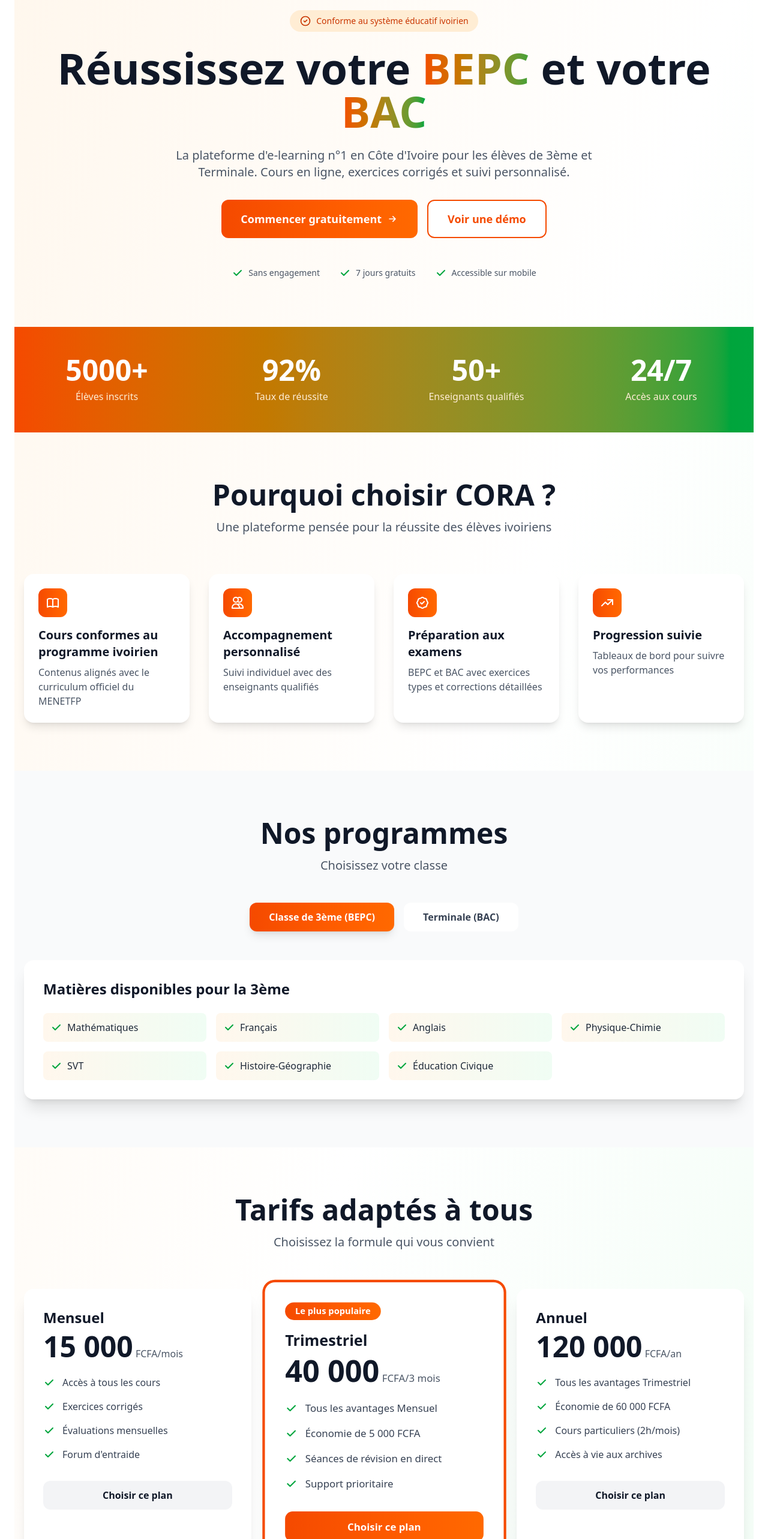
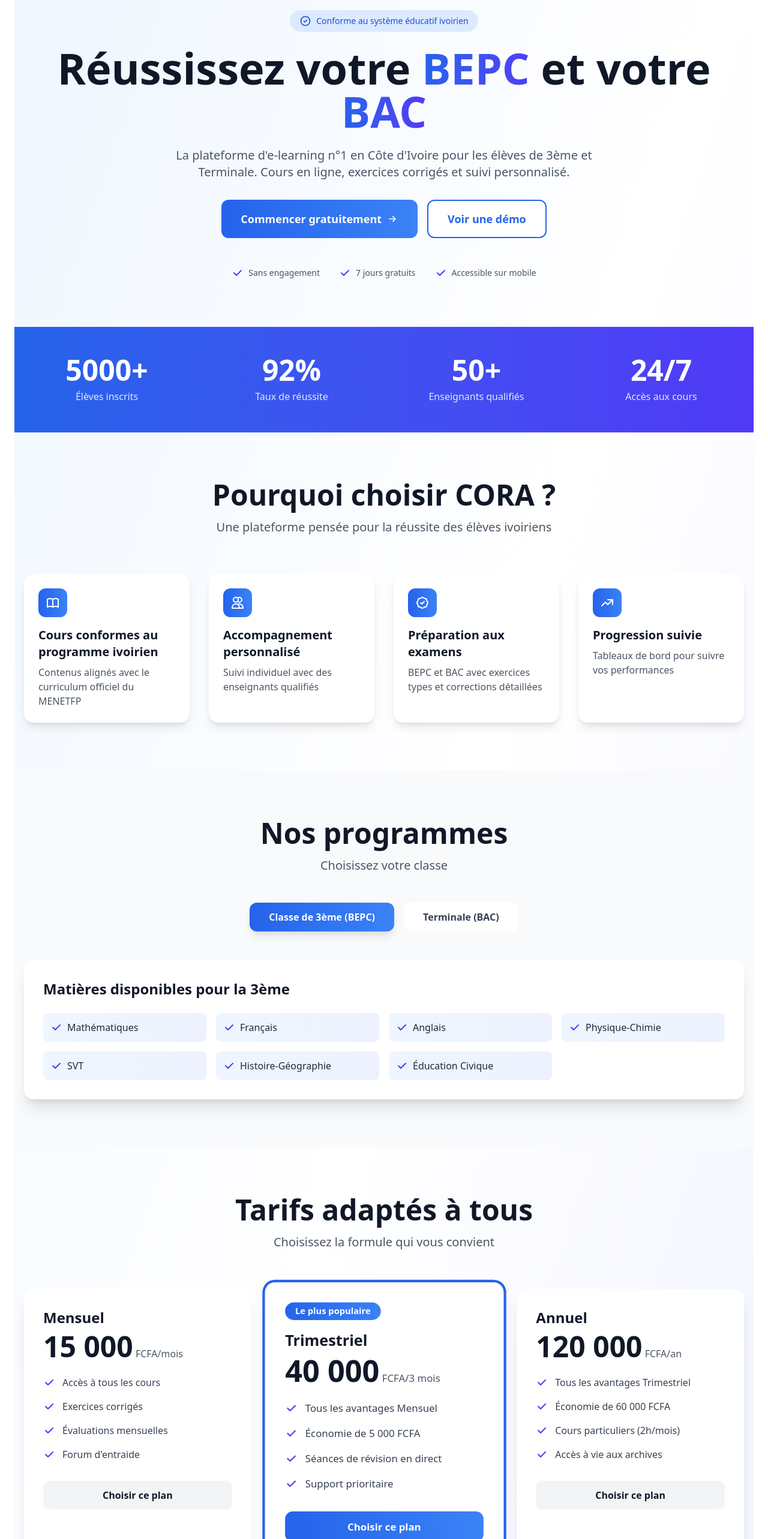
Before and after one commit to Pirate-Yori/CORA, a Vue app in the folder cora-frontend/: page /home in a window 1280 px wide. Shown: the part 200-2766 px from the top of the page at 60% size. Built offline with nearby package versions, Linux system fonts and the light colour scheme.

Commit message:
[UPDATE] Changement de la couleur de orange-vert à bleu-indigo

```diff
--- a/cora-frontend/src/views/home/DashboardView.vue
+++ b/cora-frontend/src/views/home/DashboardView.vue
@@ -1,12 +1,12 @@
 <template>
-  <div class="min-h-screen bg-linear-to-br from-orange-50 via-white to-green-50">
+  <div class="min-h-screen bg-linear-to-br from-primary-50 via-white to-indigo-50">
     <!-- Navigation -->
 
 
     <!-- Hero Section -->
     <section class="pt-32 pb-20 px-4">
       <div class="max-w-7xl mx-auto text-center">
-        <div class="inline-flex items-center space-x-2 bg-orange-100 text-orange-700 px-4 py-2 rounded-full mb-6">
+        <div class="inline-flex items-center space-x-2 bg-primary-100 text-primary-700 px-4 py-2 rounded-full mb-6">
           <svg class="w-5 h-5" fill="none" stroke="currentColor" viewBox="0 0 24 24">
             <path stroke-linecap="round" stroke-linejoin="round" stroke-width="2" d="M9 12l2 2 4-4m6 2a9 9 0 11-18 0 9 9 0 0118 0z"/>
           </svg>
@@ -15,9 +15,9 @@
 
         <h1 class="text-5xl md:text-7xl font-bold text-gray-900 mb-6">
           Réussissez votre
-          <span class="bg-linear-to-r from-orange-600 to-green-600 bg-clip-text text-transparent"> BEPC </span>
+          <span class="bg-linear-to-r from-primary-600 to-indigo-600 bg-clip-text text-transparent"> BEPC </span>
           et votre
-          <span class="bg-linear-to-r from-orange-600 to-green-600 bg-clip-text text-transparent"> BAC</span>
+          <span class="bg-linear-to-r from-primary-600 to-indigo-600 bg-clip-text text-transparent"> BAC</span>
         </h1>
 
         <p class="text-xl text-gray-600 mb-8 max-w-3xl mx-auto">
@@ -26,32 +26,32 @@
         </p>
 
         <div class="flex flex-col sm:flex-row gap-4 justify-center mb-12">
-          <button class="px-8 py-4 bg-gradient-to-r from-orange-600 to-orange-500 text-white rounded-xl font-semibold text-lg hover:shadow-2xl transition transform hover:scale-105 flex items-center justify-center space-x-2">
+          <button class="px-8 py-4 bg-linear-to-r from-primary-600 to-primary-500 text-white rounded-xl font-semibold text-lg hover:shadow-2xl transition transform hover:scale-105 flex items-center justify-center space-x-2">
             <span>Commencer gratuitement</span>
             <svg class="w-5 h-5" fill="none" stroke="currentColor" viewBox="0 0 24 24">
               <path stroke-linecap="round" stroke-linejoin="round" stroke-width="2" d="M13 7l5 5m0 0l-5 5m5-5H6"/>
             </svg>
           </button>
-          <button class="px-8 py-4 bg-white text-orange-600 border-2 border-orange-600 rounded-xl font-semibold text-lg hover:bg-orange-50 transition">
+          <button class="px-8 py-4 bg-white text-primary-600 border-2 border-primary-600 rounded-xl font-semibold text-lg hover:bg-primary-50 transition">
             Voir une démo
           </button>
         </div>
 
         <div class="flex flex-wrap justify-center gap-8 text-sm text-gray-600">
           <div class="flex items-center space-x-2">
-            <svg class="w-5 h-5 text-green-600" fill="currentColor" viewBox="0 0 20 20">
+            <svg class="w-5 h-5 text-indigo-600" fill="currentColor" viewBox="0 0 20 20">
               <path fill-rule="evenodd" d="M16.707 5.293a1 1 0 010 1.414l-8 8a1 1 0 01-1.414 0l-4-4a1 1 0 011.414-1.414L8 12.586l7.293-7.293a1 1 0 011.414 0z" clip-rule="evenodd"/>
             </svg>
             <span>Sans engagement</span>
           </div>
           <div class="flex items-center space-x-2">
-            <svg class="w-5 h-5 text-green-600" fill="currentColor" viewBox="0 0 20 20">
+            <svg class="w-5 h-5 text-indigo-600" fill="currentColor" viewBox="0 0 20 20">
               <path fill-rule="evenodd" d="M16.707 5.293a1 1 0 010 1.414l-8 8a1 1 0 01-1.414 0l-4-4a1 1 0 011.414-1.414L8 12.586l7.293-7.293a1 1 0 011.414 0z" clip-rule="evenodd"/>
             </svg>
             <span>7 jours gratuits</span>
           </div>
           <div class="flex items-center space-x-2">
-            <svg class="w-5 h-5 text-green-600" fill="currentColor" viewBox="0 0 20 20">
+            <svg class="w-5 h-5 text-indigo-600" fill="currentColor" viewBox="0 0 20 20">
               <path fill-rule="evenodd" d="M16.707 5.293a1 1 0 010 1.414l-8 8a1 1 0 01-1.414 0l-4-4a1 1 0 011.414-1.414L8 12.586l7.293-7.293a1 1 0 011.414 0z" clip-rule="evenodd"/>
             </svg>
             <span>Accessible sur mobile</span>
@@ -61,12 +61,12 @@
     </section>
 
     <!-- Stats Section -->
-    <section class="py-12 bg-gradient-to-r from-orange-600 to-green-600">
+    <section class="py-12 bg-linear-to-r from-primary-600 to-indigo-600">
       <div class="max-w-7xl mx-auto px-4">
         <div class="grid grid-cols-2 md:grid-cols-4 gap-8">
           <div v-for="stat in stats" :key="stat.label" class="text-center text-white">
             <div class="text-4xl md:text-5xl font-bold mb-2">{{ stat.number }}</div>
-            <div class="text-orange-100">{{ stat.label }}</div>
+            <div class="text-primary-100">{{ stat.label }}</div>
           </div>
         </div>
       </div>
@@ -82,7 +82,7 @@
 
         <div class="grid md:grid-cols-2 lg:grid-cols-4 gap-8">
           <div v-for="feature in features" :key="feature.title" class="bg-white p-6 rounded-2xl shadow-lg hover:shadow-2xl transition transform hover:-translate-y-2">
-            <div class="w-12 h-12 bg-gradient-to-r from-orange-600 to-orange-500 rounded-xl flex items-center justify-center text-white mb-4">
+            <div class="w-12 h-12 bg-linear-to-r from-primary-600 to-primary-500 rounded-xl flex items-center justify-center text-white mb-4">
               <svg class="w-6 h-6" fill="none" stroke="currentColor" viewBox="0 0 24 24">
                 <path stroke-linecap="round" stroke-linejoin="round" stroke-width="2" :d="feature.icon"/>
               </svg>
@@ -103,10 +103,10 @@
         </div>
 
         <div class="flex justify-center gap-4 mb-12">
-          <button @click="selectedClass = '3e'" :class="['px-8 py-3 rounded-xl font-semibold transition', selectedClass === '3e' ? 'bg-gradient-to-r from-orange-600 to-orange-500 text-white shadow-lg' : 'bg-white text-gray-700 hover:bg-gray-100']">
+          <button @click="selectedClass = '3e'" :class="['px-8 py-3 rounded-xl font-semibold transition', selectedClass === '3e' ? 'bg-linear-to-r from-primary-600 to-primary-500 text-white shadow-lg' : 'bg-white text-gray-700 hover:bg-gray-100']">
             Classe de 3ème (BEPC)
           </button>
-          <button @click="selectedClass = 'tle'" :class="['px-8 py-3 rounded-xl font-semibold transition', selectedClass === 'tle' ? 'bg-gradient-to-r from-orange-600 to-orange-500 text-white shadow-lg' : 'bg-white text-gray-700 hover:bg-gray-100']">
+          <button @click="selectedClass = 'tle'" :class="['px-8 py-3 rounded-xl font-semibold transition', selectedClass === 'tle' ? 'bg-linear-to-r from-primary-600 to-primary-500 text-white shadow-lg' : 'bg-white text-gray-700 hover:bg-gray-100']">
             Terminale (BAC)
           </button>
         </div>
@@ -114,8 +114,8 @@
         <div class="bg-white rounded-2xl shadow-xl p-8">
           <h3 class="text-2xl font-bold text-gray-900 mb-6">Matières disponibles pour {{ selectedClass === '3e' ? 'la 3ème' : 'la Terminale' }}</h3>
           <div class="grid md:grid-cols-3 lg:grid-cols-4 gap-4">
-            <div v-for="subject in currentSubjects" :key="subject" class="flex items-center space-x-2 p-3 bg-gradient-to-r from-orange-50 to-green-50 rounded-lg">
-              <svg class="w-5 h-5 text-green-600 flex-shrink-0" fill="currentColor" viewBox="0 0 20 20">
+            <div v-for="subject in currentSubjects" :key="subject" class="flex items-center space-x-2 p-3 bg-linear-to-r from-primary-50 to-indigo-50 rounded-lg">
+              <svg class="w-5 h-5 text-indigo-600 shrink-0" fill="currentColor" viewBox="0 0 20 20">
                 <path fill-rule="evenodd" d="M16.707 5.293a1 1 0 010 1.414l-8 8a1 1 0 01-1.414 0l-4-4a1 1 0 011.414-1.414L8 12.586l7.293-7.293a1 1 0 011.414 0z" clip-rule="evenodd"/>
               </svg>
               <span class="text-gray-800 font-medium">{{ subject }}</span>
@@ -134,8 +134,8 @@
         </div>
 
         <div class="grid md:grid-cols-3 gap-8">
-          <div v-for="plan in pricing" :key="plan.name" :class="['bg-white rounded-2xl shadow-xl p-8', plan.popular ? 'ring-4 ring-orange-600 transform scale-105' : '']">
-            <div v-if="plan.popular" class="bg-gradient-to-r from-orange-600 to-orange-500 text-white text-sm font-bold px-4 py-1 rounded-full inline-block mb-4">
+          <div v-for="plan in pricing" :key="plan.name" :class="['bg-white rounded-2xl shadow-xl p-8', plan.popular ? 'ring-4 ring-primary-600 transform scale-105' : '']">
+            <div v-if="plan.popular" class="bg-linear-to-r from-primary-600 to-primary-500 text-white text-sm font-bold px-4 py-1 rounded-full inline-block mb-4">
               Le plus populaire
             </div>
             <h3 class="text-2xl font-bold text-gray-900 mb-2">{{ plan.name }}</h3>
@@ -145,13 +145,13 @@
             </div>
             <ul class="space-y-4 mb-8">
               <li v-for="feature in plan.features" :key="feature" class="flex items-start space-x-3">
-                <svg class="w-5 h-5 text-green-600 flex-shrink-0 mt-0.5" fill="currentColor" viewBox="0 0 20 20">
+                <svg class="w-5 h-5 text-indigo-600 flex-shrink-0 mt-0.5" fill="currentColor" viewBox="0 0 20 20">
                   <path fill-rule="evenodd" d="M16.707 5.293a1 1 0 010 1.414l-8 8a1 1 0 01-1.414 0l-4-4a1 1 0 011.414-1.414L8 12.586l7.293-7.293a1 1 0 011.414 0z" clip-rule="evenodd"/>
                 </svg>
                 <span class="text-gray-700">{{ feature }}</span>
               </li>
             </ul>
-            <button :class="['w-full py-3 rounded-xl font-semibold transition', plan.popular ? 'bg-gradient-to-r from-orange-600 to-orange-500 text-white hover:shadow-lg transform hover:scale-105' : 'bg-gray-100 text-gray-900 hover:bg-gray-200']">
+            <button :class="['w-full py-3 rounded-xl font-semibold transition', plan.popular ? 'bg-linear-to-r from-primary-600 to-primary-500 text-white hover:shadow-lg transform hover:scale-105' : 'bg-gray-100 text-gray-900 hover:bg-gray-200']">
               Choisir ce plan
             </button>
           </div>
@@ -160,7 +160,7 @@
     </section>
 
     <!-- Testimonials Section -->
-    <section id="testimonials" class="py-20 px-4 bg-gradient-to-br from-orange-50 to-green-50">
+    <section id="testimonials" class="py-20 px-4 bg-linear-to-br from-primary-50 to-indigo-50">
       <div class="max-w-7xl mx-auto">
         <div class="text-center mb-16">
           <h2 class="text-4xl md:text-5xl font-bold text-gray-900 mb-4">Ils ont réussi avec CORA</h2>
@@ -178,7 +178,7 @@
             <div class="border-t pt-4">
               <div class="font-semibold text-gray-900">{{ testimonial.name }}</div>
               <div class="text-sm text-gray-600">{{ testimonial.class }}</div>
-              <div class="text-sm text-orange-600 font-medium mt-1">{{ testimonial.grade }}</div>
+              <div class="text-sm text-primary-600 font-medium mt-1">{{ testimonial.grade }}</div>
             </div>
           </div>
         </div>
@@ -186,14 +186,14 @@
     </section>
 
     <!-- CTA Section -->
-    <section class="py-20 px-4 bg-linear-to-r from-orange-600 to-green-600">
+    <section class="py-20 px-4 bg-linear-to-r from-primary-600 to-indigo-600">
       <div class="max-w-4xl mx-auto text-center text-white">
         <h2 class="text-4xl md:text-5xl font-bold mb-6">Prêt à réussir vos examens ?</h2>
-        <p class="text-xl mb-8 text-orange-100">Rejoignez les milliers d'élèves qui ont déjà choisi CORA pour leur réussite</p>
-        <button class="px-8 py-4 bg-white text-orange-600 rounded-xl font-semibold text-lg hover:shadow-2xl transition transform hover:scale-105">
+        <p class="text-xl mb-8 text-primary-100">Rejoignez les milliers d'élèves qui ont déjà choisi CORA pour leur réussite</p>
+        <button class="px-8 py-4 bg-white text-primary-600 rounded-xl font-semibold text-lg hover:shadow-2xl transition transform hover:scale-105">
           Commencer maintenant - 7 jours gratuits
         </button>
-        <p class="mt-4 text-orange-100 text-sm">Sans carte bancaire • Sans engagement • Annulation à tout moment</p>
+        <p class="mt-4 text-primary-100 text-sm">Sans carte bancaire • Sans engagement • Annulation à tout moment</p>
       </div>
     </section>
 
```
